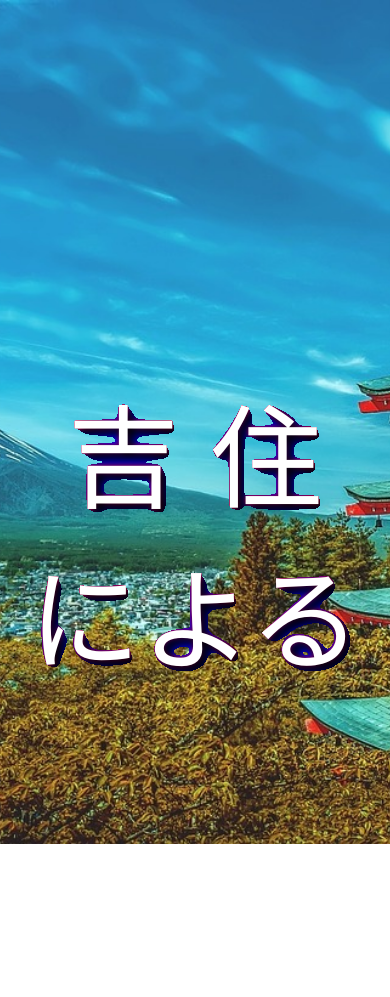
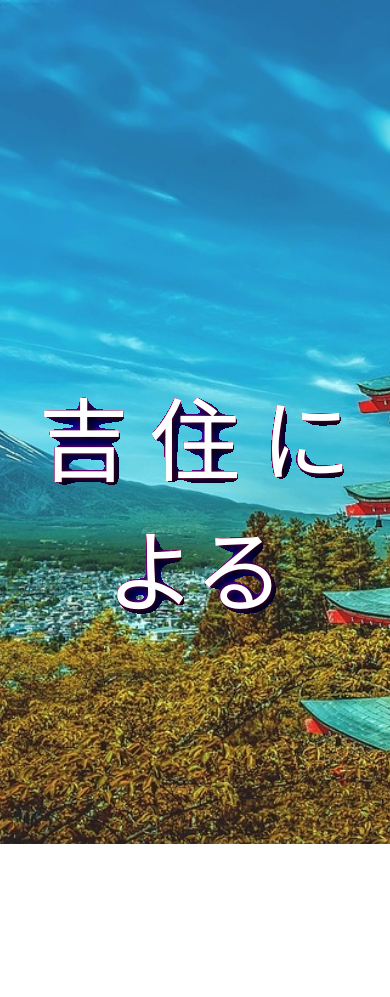
Before and after one commit to HirokoS/Yoshizumi, a plain HTML site: page index.html in a window 390 px wide. Drawn offline with Linux system fonts and the light colour scheme.

Commit message:
Update style.css

```diff
--- a/style.css
+++ b/style.css
@@ -1,10 +1,9 @@
-/*@import url("https://fonts.googleapis.com/css?family=Raleway:900&display=swap");*/
-@import url('https://fonts.googleapis.com/css2?family=Lobster&display=swap');
+@import url("https://fonts.googleapis.com/css?family=Raleway:900&display=swap");
+
 
 body {
     margin: 0px;
     color: white;
-    font-size: 20px;
     text-shadow: 5px 5px 10px black, 0 0 25px blue, 0 0 5px red;
 
 }
@@ -34,16 +33,9 @@ body {
     display: inline-block;
 
     font-family: "Raleway", sans-serif;
-    font-size: 7rem/*80pt*/;
+    font-size: 68pt;
 
     text-align: center;
 
     user-select: none;
 }
-
-@media (max-width: 800px){
-    div {
-        font-size: 5rem;
-    }
-
-}
```
